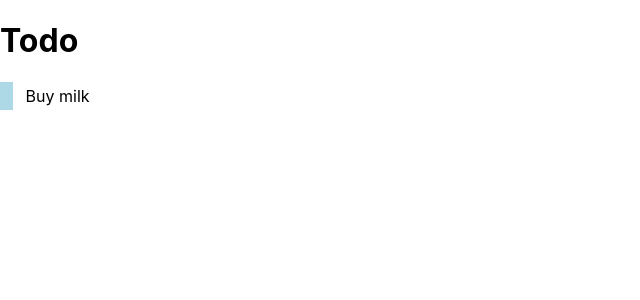
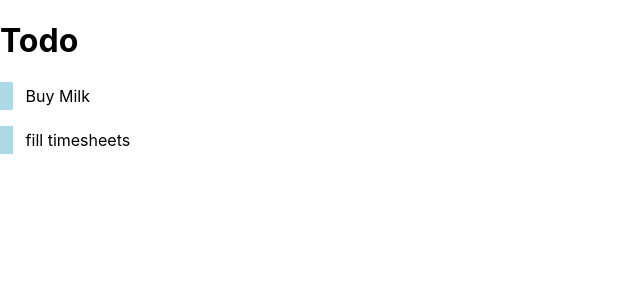
Before and after one commit to melodyni/todo-app-react, a React (Create React App) app: page / in a window 1280 px wide. Shown: the top 300 px of the page, without its empty margins (0-640 px from the left). Built offline with nearby package versions, Linux system fonts and the light colour scheme.

Commit message:
rendering list of tasks

```diff
--- a/src/todo.css
+++ b/src/todo.css
@@ -10,4 +10,5 @@ p {
 .flex {
   display: flex;
   flex-direction: row;
+  margin-bottom: 2vh;
 }
--- a/src/todoComponents/Task.js
+++ b/src/todoComponents/Task.js
@@ -1,11 +1,11 @@
 import React from 'react';
 import '../todo.css';
 
-const Task = (props) => {
+const Task = ({ task, id }) => {
   return (
     <div className='flex'>
       <div className='checkBox'></div>
-      <p>{`Buy milk`}</p>
+      <p>{task.message}</p>
     </div>
   );
 };
--- a/src/todoComponents/Todo.js
+++ b/src/todoComponents/Todo.js
@@ -4,10 +4,15 @@ import Task from './Task';
 class Todo extends React.Component {
   constructor(props) {
     super(props);
-    this.state = { tasks: [] };
+    this.state = {
+      tasks: [{ message: 'Buy Milk' }, { message: 'fill timesheets' }],
+    };
   }
   render() {
-    return <Task />;
+    const tasks = this.state.tasks.map((task, index) => (
+      <Task task={task} key={index} id={index} />
+    ));
+    return <div>{tasks}</div>;
   }
 }
 
```
